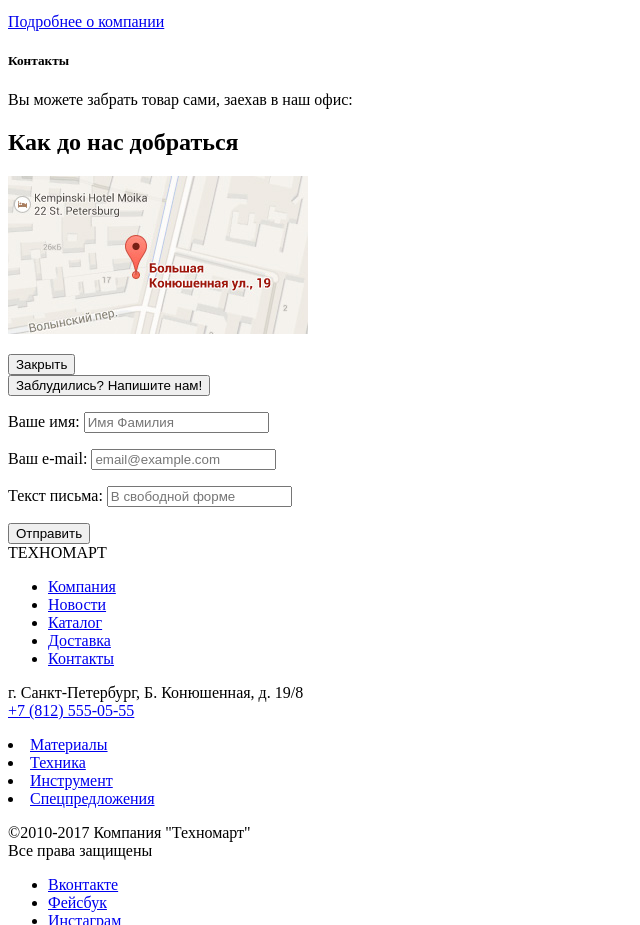
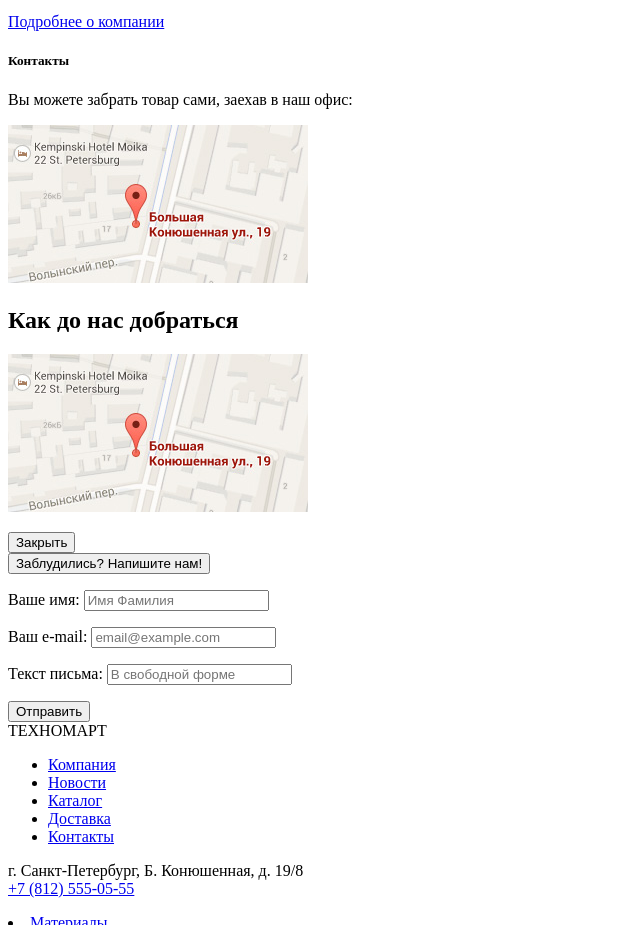
Before and after one commit to Bumka2018/911753-technomart, a plain HTML site: page index.html in a window 1280 px wide. Shown: the part 873-1798 px from the top of the page, without its empty margins (0-640 px from the left). Drawn offline with Linux system fonts and the light colour scheme.

Commit message:
Разметка главной страницы (задание доступность и формы). Вариант 3.
Исправлена карта

```diff
--- a/index.html
+++ b/index.html
@@ -72,11 +72,13 @@
         <section class="contacts">
         <h5>Контакты</h5>
           <p>Вы можете забрать товар сами, заехав в наш офис:</p>
-     <a href="img/map.jpg"></a>
+      <a href="https://maps.tehnomart.ru/">
+      <img src="img/map.jpg" alt="Карта. Офис компании по адресу Большая Конюшенная ул., 19, Санкт-Петербург">
+      </a>
           <section class="modal modal-map">
    <h2 class="visually-hidden">Как до нас добраться</h2>
 <p>
-<img src="img/map.jpg" width="300" height="158" alt="Офис компании по адресу Большая Конюшенная ул., 19, Санкт-Петербург">
+<img src="img/map.jpg" width="300" height="158" alt="Карта. Офис компании по адресу Большая Конюшенная ул., 19, Санкт-Петербург">
 </p>
 <button class="modal-close" type="button">Закрыть</button>
 </section>
```
